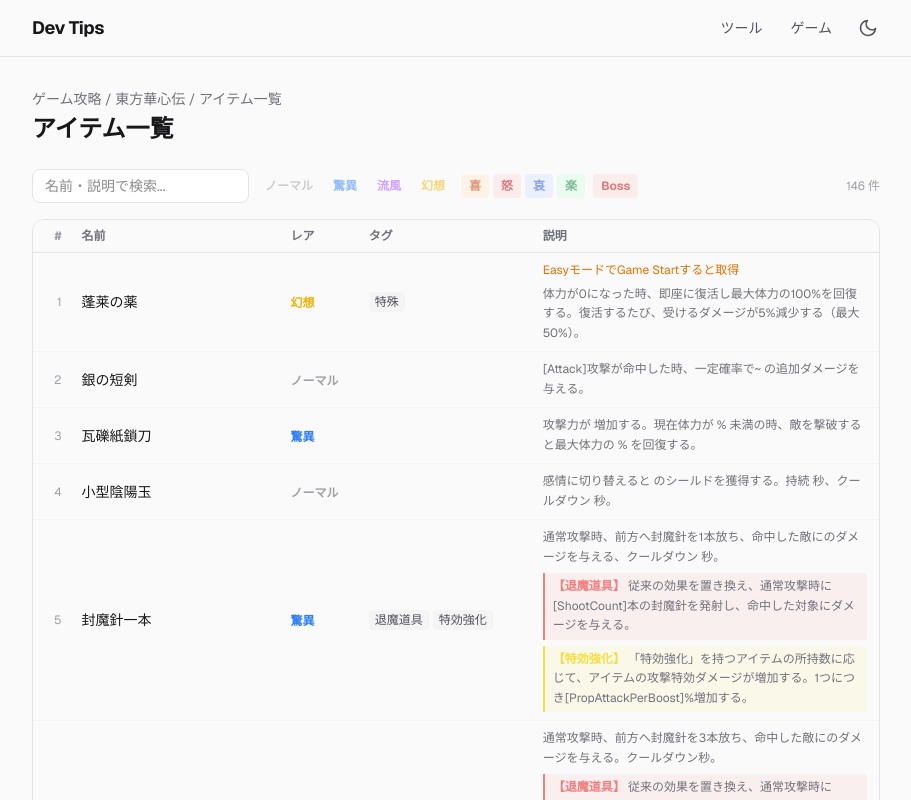
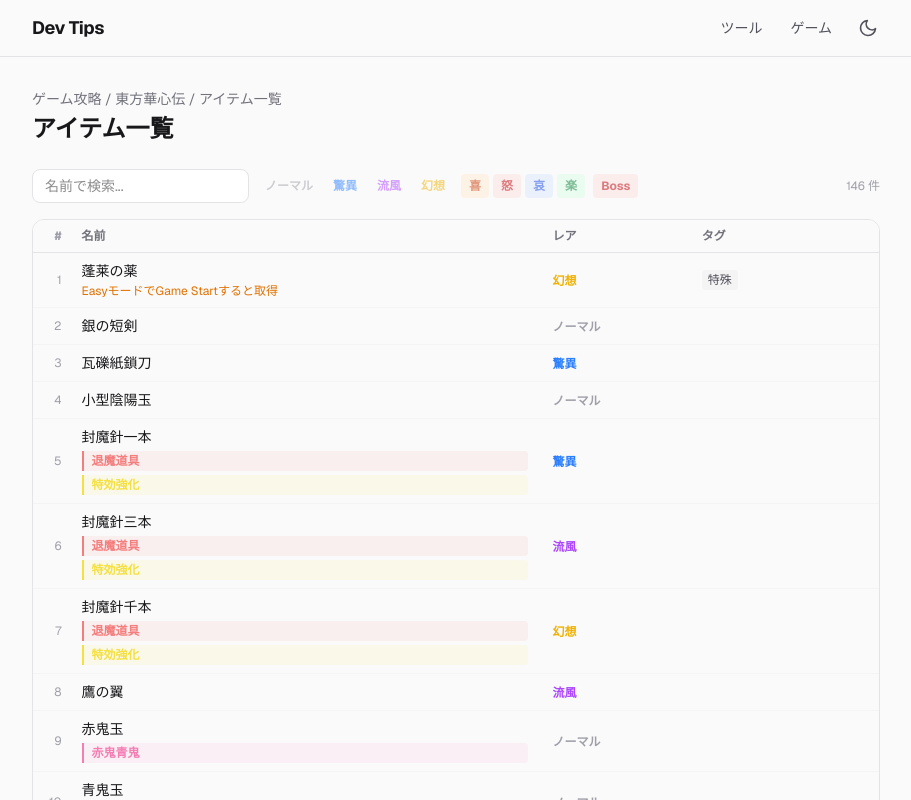
Before and after one commit to fingbf/dev-tips, a Next.js app: page /games/tbs/items in a window 1280 px wide. Shown: the top 800 px of the page, without its empty margins (184-1095 px from the left). Built offline with nearby package versions, Linux system fonts and the light colour scheme; no server answers.

Commit message:
fix: ゲームデータの説明文を非表示（著作権対応）

```diff
--- a/src/app/games/tbs/items/items-table.tsx
+++ b/src/app/games/tbs/items/items-table.tsx
@@ -37,15 +37,6 @@ const EMO_CLASS: Record<number, string> = {
   4: "bg-green-100 text-green-700 dark:bg-green-900/40 dark:text-green-300",
 };
 
-function cleanDesc(text: string) {
-  return text
-    .replace(/<term=([^>]+)>/g, "[$1]")
-    .replace(/<[^>]+>/g, "")
-    .replace(/\\t/g, " ")
-    .replace(/\n+/g, " ")
-    .trim();
-}
-
 const RARE_OPTIONS = [0, 1, 2, 3] as const;
 const EMO_OPTIONS = [0, 1, 2, 3, 4] as const;
 
@@ -61,7 +52,7 @@ export function ItemsTable() {
       if (rareFilter !== null && item.rare !== rareFilter) return false;
       if (emoFilter !== null && item.emotion !== emoFilter) return false;
       if (bossFilter && !item.boss) return false;
-      if (q && !item.name.toLowerCase().includes(q) && !item.desc.toLowerCase().includes(q)) return false;
+      if (q && !item.name.toLowerCase().includes(q)) return false;
       return true;
     });
   }, [search, rareFilter, emoFilter, bossFilter]);
@@ -72,7 +63,7 @@ export function ItemsTable() {
       <div className="mb-4 flex flex-wrap items-center gap-2">
         <input
           type="search"
-          placeholder="名前・説明で検索..."
+          placeholder="名前で検索..."
           value={search}
           onChange={(e) => setSearch(e.target.value)}
           className="rounded-lg border border-zinc-200 bg-white px-3 py-1.5 text-sm outline-none focus:border-blue-400 dark:border-zinc-700 dark:bg-zinc-800"
@@ -117,7 +108,6 @@ export function ItemsTable() {
               <th className="px-3 py-2">名前</th>
               <th className="px-3 py-2">レア</th>
               <th className="px-3 py-2">タグ</th>
-              <th className="px-3 py-2">説明</th>
             </tr>
           </thead>
           <tbody>
@@ -127,7 +117,25 @@ export function ItemsTable() {
                 className="border-b border-zinc-100 last:border-0 hover:bg-zinc-50 dark:border-zinc-800 dark:hover:bg-zinc-900/40"
               >
                 <td className="px-2 py-2 text-right text-xs text-zinc-400">{i + 1}</td>
-                <td className="px-3 py-2 font-medium">{item.name}</td>
+                <td className="px-3 py-2">
+                  <div className="font-medium">{item.name}</div>
+                  {item.note && (
+                    <div className="mt-0.5 text-xs text-amber-600 dark:text-amber-400">{item.note}</div>
+                  )}
+                  {item.setTags.map((t) => {
+                    const ef = setEffects[String(t.id)];
+                    if (!ef) return null;
+                    return (
+                      <div
+                        key={t.id}
+                        className="mt-1 rounded-r border-l-2 px-2 py-0.5 text-xs font-bold"
+                        style={{ borderColor: ef.color, color: ef.color, background: `${ef.color}18` }}
+                      >
+                        {ef.name}
+                      </div>
+                    );
+                  })}
+                </td>
                 <td className="px-3 py-2">
                   <span className={`text-xs font-bold ${RARE_CLASS[item.rare]}`}>
                     {RARE_LABEL[item.rare]}
@@ -150,35 +158,7 @@ export function ItemsTable() {
                         特殊
                       </span>
                     )}
-                    {item.setTags.map((t) => (
-                      <span
-                        key={t.id}
-                        className="rounded bg-zinc-100 px-1.5 py-0.5 text-xs text-zinc-600 dark:bg-zinc-800 dark:text-zinc-400"
-                      >
-                        {t.name}
-                      </span>
-                    ))}
                   </div>
-                </td>
-                <td className="max-w-xs px-3 py-2 text-xs leading-relaxed text-zinc-500 dark:text-zinc-400">
-                  {item.note && (
-                    <div className="mb-1 text-amber-600 dark:text-amber-400">{item.note}</div>
-                  )}
-                  {cleanDesc(item.desc)}
-                  {item.setTags.map((t) => {
-                    const ef = setEffects[String(t.id)];
-                    if (!ef) return null;
-                    return (
-                      <div
-                        key={t.id}
-                        className="mt-1.5 rounded-r border-l-2 px-2 py-1"
-                        style={{ borderColor: ef.color, background: `${ef.color}18` }}
-                      >
-                        <span className="font-bold" style={{ color: ef.color }}>【{ef.name}】</span>{" "}
-                        {cleanDesc(ef.desc)}
-                      </div>
-                    );
-                  })}
                 </td>
               </tr>
             ))}
--- a/src/app/games/tbs/skills/skills-table.tsx
+++ b/src/app/games/tbs/skills/skills-table.tsx
@@ -42,15 +42,6 @@ const SECTIONS: { charId: number; label: string }[] = [
 
 const TYPE_OPTIONS = [0, 3, 4] as const;
 
-function cleanDesc(text: string) {
-  return text
-    .replace(/<term=([^>]+)>/g, "[$1]")
-    .replace(/<[^>]+>/g, "")
-    .replace(/\\t/g, " ")
-    .replace(/\n+/g, " ")
-    .trim();
-}
-
 function SkillRow({ skill, index }: { skill: Skill; index: number }) {
   return (
     <tr className="border-b border-zinc-100 last:border-0 hover:bg-zinc-50 dark:border-zinc-800 dark:hover:bg-zinc-900/40">
@@ -82,9 +73,6 @@ function SkillRow({ skill, index }: { skill: Skill; index: number }) {
           )}
         </div>
       </td>
-      <td className="max-w-xs px-3 py-2 text-xs leading-relaxed text-zinc-500 dark:text-zinc-400">
-        {cleanDesc(skill.desc)}
-      </td>
     </tr>
   );
 }
@@ -107,7 +95,7 @@ export function SkillsTable() {
           if (!match) return false;
         }
         if (emoFilter !== null && s.emotion !== emoFilter) return false;
-        if (q && !s.name.toLowerCase().includes(q) && !s.desc.toLowerCase().includes(q)) return false;
+        if (q && !s.name.toLowerCase().includes(q)) return false;
         return true;
       });
       return { charId, label, list };
@@ -121,7 +109,7 @@ export function SkillsTable() {
       <div className="mb-4 flex flex-wrap items-center gap-2">
         <input
           type="search"
-          placeholder="名前・説明で検索..."
+          placeholder="名前で検索..."
           value={search}
           onChange={(e) => setSearch(e.target.value)}
           className="rounded-lg border border-zinc-200 bg-white px-3 py-1.5 text-sm outline-none focus:border-blue-400 dark:border-zinc-700 dark:bg-zinc-800"
@@ -167,7 +155,6 @@ export function SkillsTable() {
                     <th className="px-3 py-2">種別</th>
                     <th className="px-3 py-2">レア</th>
                     <th className="px-3 py-2">タグ</th>
-                    <th className="px-3 py-2">説明</th>
                   </tr>
                 </thead>
                 <tbody>
```
